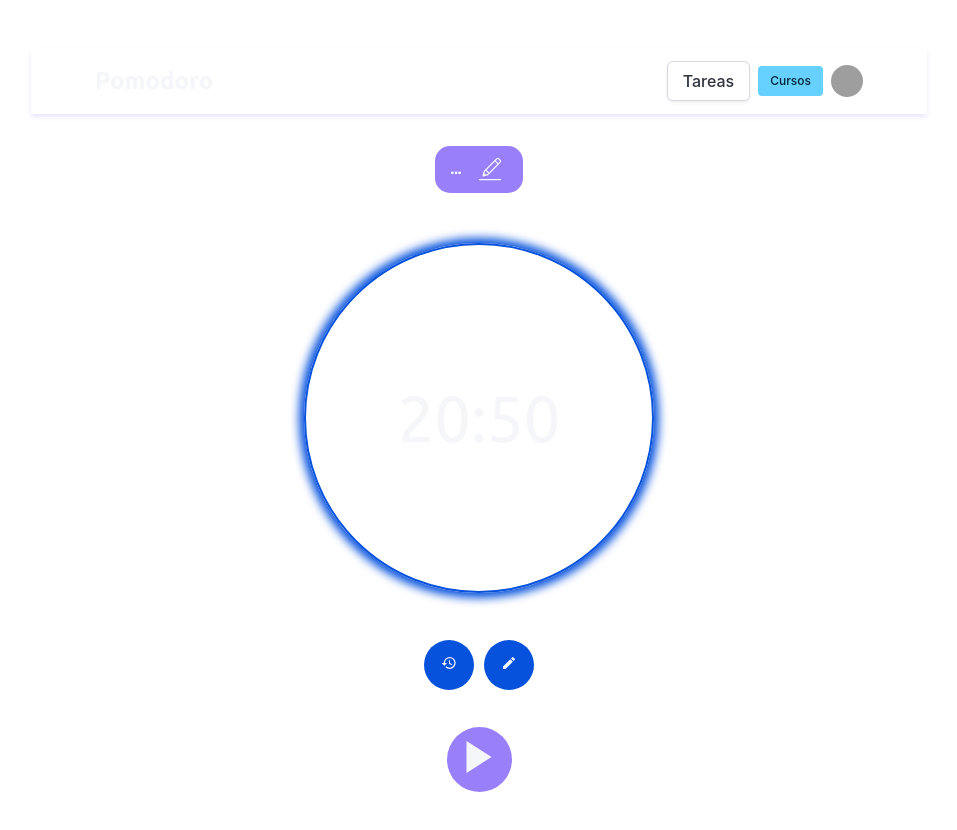
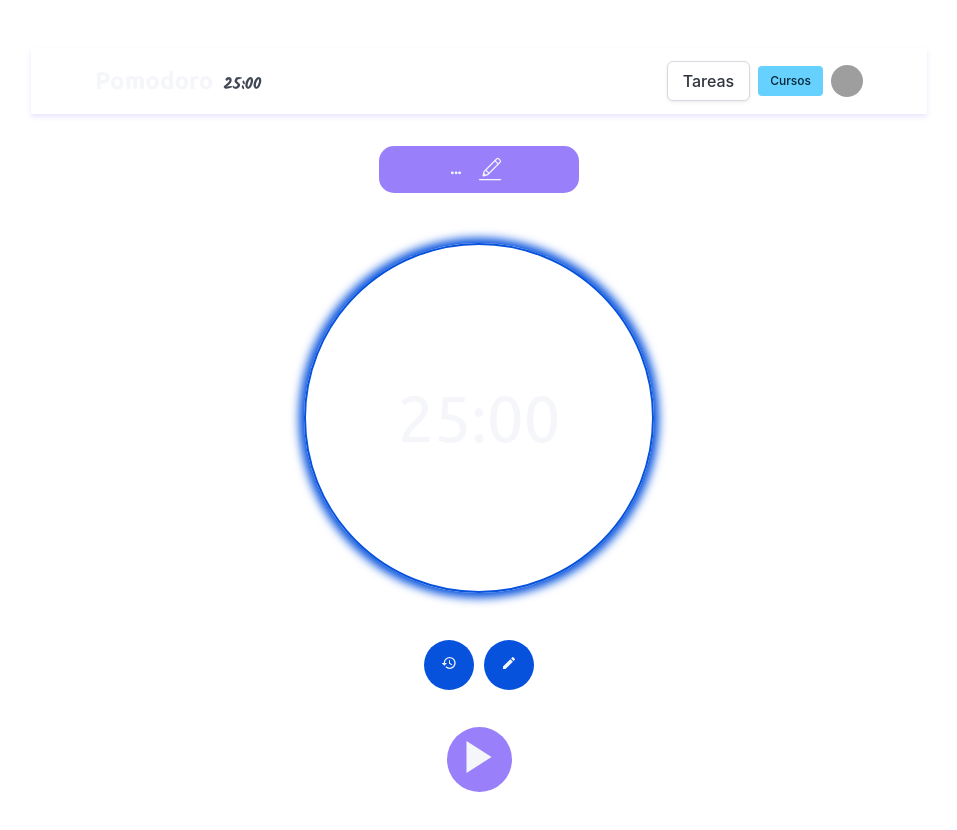
Before and after one commit to neunapp/neun-pomodoro, a React (Vite) app: page / in a window 1280 px wide. Shown: the top 830 px of the page, without its empty margins (161-1118 px from the left). Built offline with nearby package versions, Linux system fonts and the light colour scheme; no server answers; the database is empty; grey boxes are pictures that could not be loaded.

Commit message:
pomodoro clock funcionando

```diff
--- a/src/App.jsx
+++ b/src/App.jsx
@@ -1,9 +1,8 @@
 import { useContext } from 'react';
-import HeaderMain from "./components/HeaderMain"
 import { RouterProvider } from "react-router-dom";
 import { routes } from './routes/routes';
 
-import { GlobalProvider } from './context/UserProvider';
+import { GlobalProvider } from './context/GlobalContext'
 import {  SuccessContext } from './context/SuccessContext'
 import SuccessApp from './apps/SuccessApp';
 
--- a/src/components/HeaderMain.jsx
+++ b/src/components/HeaderMain.jsx
@@ -1,23 +1,55 @@
 
-import React, { useContext } from 'react';
-import { GlobalContext } from '../context/UserProvider';
+import React, { useContext, useState, useEffect } from 'react';
+import { GlobalContext } from '../context/GlobalContext';
 import { NavLink } from 'react-router-dom';
+//
+import { formattedTime } from '../utils/pomodoroFormat.js'
 
 import './HeaderMain.scss'
 
 function HeaderMain() {
 
-  const { user } = useContext(GlobalContext)
+  const { user, timePomodoro, setTimePomodoro, activePomodoro, setActivePomodoro } = useContext(GlobalContext)
+  let [initialTime, setInitialTime] = useState(timePomodoro)
 
   const cambiarTema = () => {
     console.log('cambiar temas light/dark');
   }
 
+  const updateTimer = () => {
+    setTimePomodoro(timePomodoro - 1)
+  }
+
+  const restartTimer = () => {
+    setTimePomodoro(initialTime)
+    setActivePomodoro(false)
+  }
+
+  const playSound = () => {
+    const alertSound = new Audio('/sond01.mp3')
+    alertSound.play();
+    setTimeout(() => restartTimer(), 4000)
+  }
+
+  useEffect(()=> {
+    if ((timePomodoro > 0) && (activePomodoro) ) {
+      const intervalId = setInterval(() => {
+        updateTimer()
+      }, 1000)
+      return () => clearInterval(intervalId)
+    } else if (timePomodoro === 0) {
+      setActivePomodoro(false)
+      console.log('tiempo en cero')
+      playSound()
+    }
+  })
+
   return (
     <>
       <div className="header-main">
         <div>
-          <a href="/" className='header-main__title'>Pomodoro</a>
+          <NavLink to="/" className='header-main__title'>Pomodoro</NavLink>
+          <span className='header-main__time'>{formattedTime(timePomodoro)}</span>
         </div>
         <div className='header-main__options'>
           <NavLink to="/task" className='button' onClick={cambiarTema}>Tareas</NavLink>
--- a/src/components/HeaderMain.scss
+++ b/src/components/HeaderMain.scss
@@ -14,6 +14,12 @@
     padding-left: 4em;
     padding-right: 4em;
   }
+  &__time {
+    font-family: $ff-2;
+    font-size: 16px;
+    margin-left: 10px;
+    font-weight: bold;
+  }
   &__title {
     font-family: $ff-1;
     font-weight: bold;
--- a/src/components/Pomodoro.jsx
+++ b/src/components/Pomodoro.jsx
@@ -1,43 +1,56 @@
-import React, { useEffect, useState } from 'react';
+import React, { useEffect, useState, useContext } from 'react';
 import { MdModeEdit } from "react-icons/md";
 import { MdOutlineRestore } from "react-icons/md";
 import { IoMdPlay } from "react-icons/io";
 import { IoStop } from "react-icons/io5";
 import { CiEdit } from "react-icons/ci";
 //
+import { GlobalContext, initialPomodoro } from '../context/GlobalContext';
+//
+import { formattedTime } from '../utils/pomodoroFormat.js'
+//
 import SelectedTask from './tasks/SelectedTask';
 
 import './Pomodoro.scss'
 
 function Pomodoro() {
-  let [time, setTime] = useState(20)
-  let [seconds, setSeconds] = useState(50)
+  const { timePomodoro, setTimePomodoro, activePomodoro, setActivePomodoro } = useContext(GlobalContext)
+  let [initialColor, setInitialColor] = useState('#0652DD')
   let [isActive, setIsActive] = useState(false)
 
+  const updateTimer = () => {
+    setTimePomodoro(timePomodoro - 1)
+  }
+
   const iniciarCronometro = () => {
-    let value = !isActive
-    setIsActive(value)
+    let value = !activePomodoro
+    setActivePomodoro(value)
+    setInitialColor('#00cec9')
   }
 
   const restartTimer = () => {
-    setSeconds(59)
-    setIsActive(false)
+    setTimePomodoro(initialPomodoro)
+    setActivePomodoro(false)
   }
 
+  const playSound = () => {
+    setInitialColor('#f39c12')
+    const alertSound = new Audio('/sond01.mp3')
+    alertSound.play();
+    setTimeout(() => restartTimer(), 4000)
+  }
 
   useEffect(()=> {
-    let intervalId;
-    if ((seconds > 0)&&(isActive)) {
-      console.log('valor de seconds =', seconds);
-      intervalId = setInterval(() => {
-        setSeconds(prevSeconds => prevSeconds - 1);
-        }, 1000);
-    } else {
-      console.log('seconds == 0');
-      clearInterval(intervalId);
+    if ((timePomodoro > 0) && (activePomodoro) ) {
+      const intervalId = setInterval(() => {
+        updateTimer()
+      }, 1000)
+      return () => clearInterval(intervalId)
+    } else if (timePomodoro === 0) {
+      setActivePomodoro(false)
+      console.log('tiempo en cero')
+      playSound()
     }
-
-    return () => clearInterval(intervalId);
   })
 
 
@@ -50,11 +63,9 @@ function Pomodoro() {
             ruta="/task"
             child={<CiEdit style={{ fontSize: 30, marginBottom: -5 }}/>}
           />
-          <div className="pomodoro__clock">
+          <div className="pomodoro__clock" style={{boxShadow: `0px 0px 10px 5px ${initialColor}`}}>
             <p className="pomodoro__clock__item">
-              <span className="pomodoro__clock__time">{ time }</span>
-              <span className="pomodoro__clock__time">:</span>
-              <span className="pomodoro__clock__time">{seconds}</span>
+              <span className="pomodoro__clock__time">{ formattedTime(timePomodoro) }</span>
             </p>
           </div>
           <div className="pomodoro__ctrls">
--- a/src/components/tasks/FormTask.jsx
+++ b/src/components/tasks/FormTask.jsx
@@ -6,7 +6,7 @@ import { BiTask } from "react-icons/bi";
 import { MdOutlineDescription } from "react-icons/md";
 import { MdDateRange } from "react-icons/md";
 
-import { GlobalContext } from "../../context/UserProvider";
+import { GlobalContext } from "../../context/GlobalContext";
 import { useState, useContext, useEffect } from "react";
 
 //local
--- a/src/components/tasks/SelectedTask.scss
+++ b/src/components/tasks/SelectedTask.scss
@@ -6,6 +6,7 @@
   background: $color-2;
   padding: 5px 15px;
   margin-bottom: 20%;
+  min-width: 200px;
   @include desde($medium) {
     margin-bottom: 6%;
   }
--- a/src/context/UserProvider.jsx
+++ b/src/context/GlobalContext.jsx
@@ -2,6 +2,8 @@ import React, { createContext, useState } from 'react';
 
 // creamos un contexo global
 const GlobalContext = createContext();
+
+export const initialPomodoro = 25*60
 
 const GlobalProvider = ({ children }) => {
   const [user, setUser] = useState({
@@ -10,14 +12,25 @@ const GlobalProvider = ({ children }) => {
     'avatar': 'https://picsum.photos/id/101/200/200'
   })
 
+  // setea el tiempo de concentracion del usuario
+  const [timePomodoro, setTimePomodoro] = useState(initialPomodoro)
+  const [activePomodoro, setActivePomodoro] = useState(false)
+
   const setDataUser = (newUser) => {
     setUser(newUser)
   }
 
 
   return (
-    <GlobalContext.Provider value={{ user, setDataUser }}>
-      {children}
+    <GlobalContext.Provider value={{
+      user,
+      setDataUser,
+      timePomodoro,
+      setTimePomodoro,
+      activePomodoro,
+      setActivePomodoro,
+    }}>
+        {children}
     </GlobalContext.Provider>
   );
 }
--- /dev/null
+++ b/src/utils/pomodoroFormat.js
@@ -0,0 +1,5 @@
+export const formattedTime = (time) => {
+  const minutes = Math.floor((time % 3600) / 60);
+  const seconds = time % 60;
+  return `${String(minutes).padStart(2, '0')}:${String(seconds).padStart(2, '0')}`;
+}
```
Also changed, not shown: 2 other files (tests, documents, lock files or other folders).
